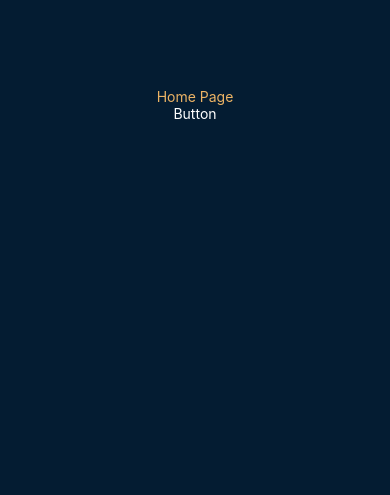
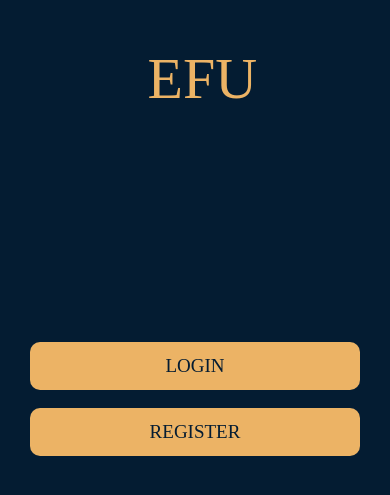
Before and after one commit to fatihalii/EFU-ExerciseApp, a React Native app: screen /HomePage in a window 390 px wide. Before the commit this address had no page. Shown: the part 317-812 px from the top of the page. Built offline with nearby package versions, Linux system fonts and the light colour scheme.

Commit message:
Navigation

```diff
--- a/App.js
+++ b/App.js
@@ -6,27 +6,17 @@ import { createNativeStackNavigator } from "@react-navigation/native-stack";
 import Navbar from "./components/screens/App/Navbar";
 import Home from "./components/screens/Login/Home";
 
-
 export default function App() {
-
   const Stack = createNativeStackNavigator();
 
   return (
     <>
       <StatusBar style="light" />
       <NavigationContainer>
-        {/* <Navbar /> */}
-        <Stack.Navigator screenOptions={{headerShown: false}}>
-          <Stack.Screen
-          name="Home"
-          component={Home}
-          options={{
-           headerShown:false
-          }}
-          />
-
+        <Stack.Navigator>
+          <Stack.Screen name="HomePage" component={Home} options={{headerShown:false}} />
+          <Stack.Screen name="AppPage" component={Navbar} options={{headerShown:false}}  />
         </Stack.Navigator>
-
       </NavigationContainer>
     </>
   );
--- a/components/screens/Login/Home.js
+++ b/components/screens/Login/Home.js
@@ -1,16 +1,32 @@
 import { Text, StyleSheet, View, Pressable } from "react-native";
-import Navbar from "../App/Navbar";
 import Colors from "../../../constants/colors";
+
+
 const Home = ({ navigation }) => {
   return (
     <View style={styles.main}>
-      <Text style={{color: Colors.secondary100}} >Home Page</Text>
+      <Text style={styles.logo}> EFU</Text>
 
-      <Pressable onPress={navigation.navigate('Navbar')}>
-      <Text style={{color:'#FFFFFF'}}  >
-        Button
-      </Text>
-      </Pressable>
+      <View style={styles.buttonsContainer}>
+        <Pressable
+
+           style={({ pressed }) =>
+             pressed ? [styles.button, styles.buttonPressed] : styles.button
+           }
+           onPress={()=>navigation.navigate('AppPage')}
+        >
+          <Text style={styles.buttonText}>LOGIN</Text>
+        </Pressable>
+
+        <Pressable
+          style={({ pressed }) =>
+            pressed ? [styles.button, styles.buttonPressed] : styles.button
+          }
+
+        >
+          <Text style={styles.buttonText}>REGISTER</Text>
+        </Pressable>
+      </View>
     </View>
   );
 };
@@ -20,9 +36,38 @@ export default Home;
 const styles = StyleSheet.create({
   main: {
     flex: 1,
+    justifyContent: "flex-end",
+    alignItems: "center",
+    backgroundColor: Colors.primary100,
+  },
+  button: {
+    borderColor: "white",
+    backgroundColor: Colors.secondary100,
+    width: 330,
+    height: 48,
     justifyContent: "center",
     alignItems: "center",
-    backgroundColor:Colors.primary100,
-
+    borderRadius: 10,
+    fontSize: 50,
+    marginBottom: 18,
+  },
+  buttonText: {
+    fontFamily: "Damascus",
+    fontSize: 19,
+    color: Colors.primary100,
+  },
+  buttonsContainer: {
+    justifyContent: "center",
+    alignItems: "center",
+    marginBottom: 53,
+  },
+  buttonPressed: {
+    opacity: 0.75,
+  },
+  logo: {
+    color: Colors.secondary100,
+    fontSize: 58,
+    marginBottom: 230,
+    fontFamily: "Baskerville",
   },
 });
```
